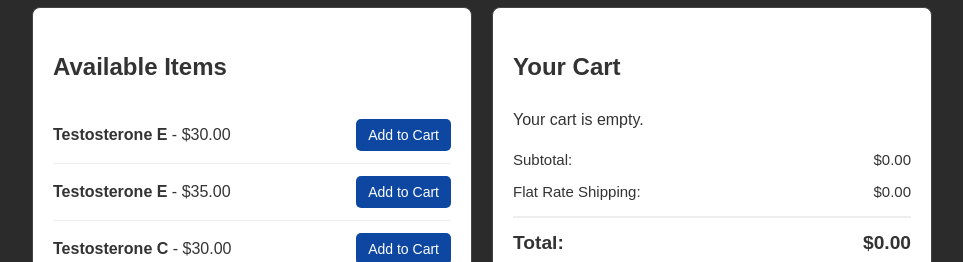
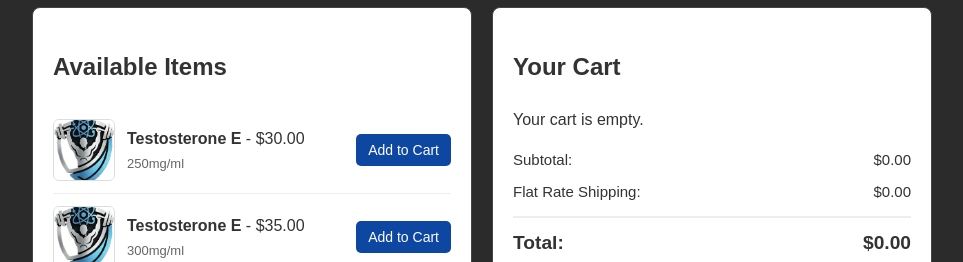
Before and after one commit to Basics-AAS/BasicsAAS_Shop, a plain HTML site: page index.html in a window 1280 px wide. Shown: the part 538-800 px from the top of the page, without its empty margins (158-1121 px from the left). Drawn offline with Linux system fonts and the light colour scheme.

Commit message:
Update index.html
Fix for product description and images

```diff
--- a/index.html
+++ b/index.html
@@ -184,8 +184,14 @@
         const div = document.createElement("div");
         div.className = "product-item";
         div.innerHTML = `
-          <span><strong>${product.name}</strong> - $${product.price.toFixed(2)}</span>
-          <button onclick="addToCart(${product.id})">Add to Cart</button>
+          <div class="product-info">
+            <img src="${product.image}" alt="${product.name}" class="product-img">
+            <div>
+              <strong>${product.name}</strong> - $${product.price.toFixed(2)}
+              <p class="product-desc">${product.desc}</p>
+            </div>
+          </div>
+          <button onclick="addToCart(${product.id})" style="flex-shrink: 0;">Add to Cart</button>
         `;
         productListEl.appendChild(div);
       });
```
